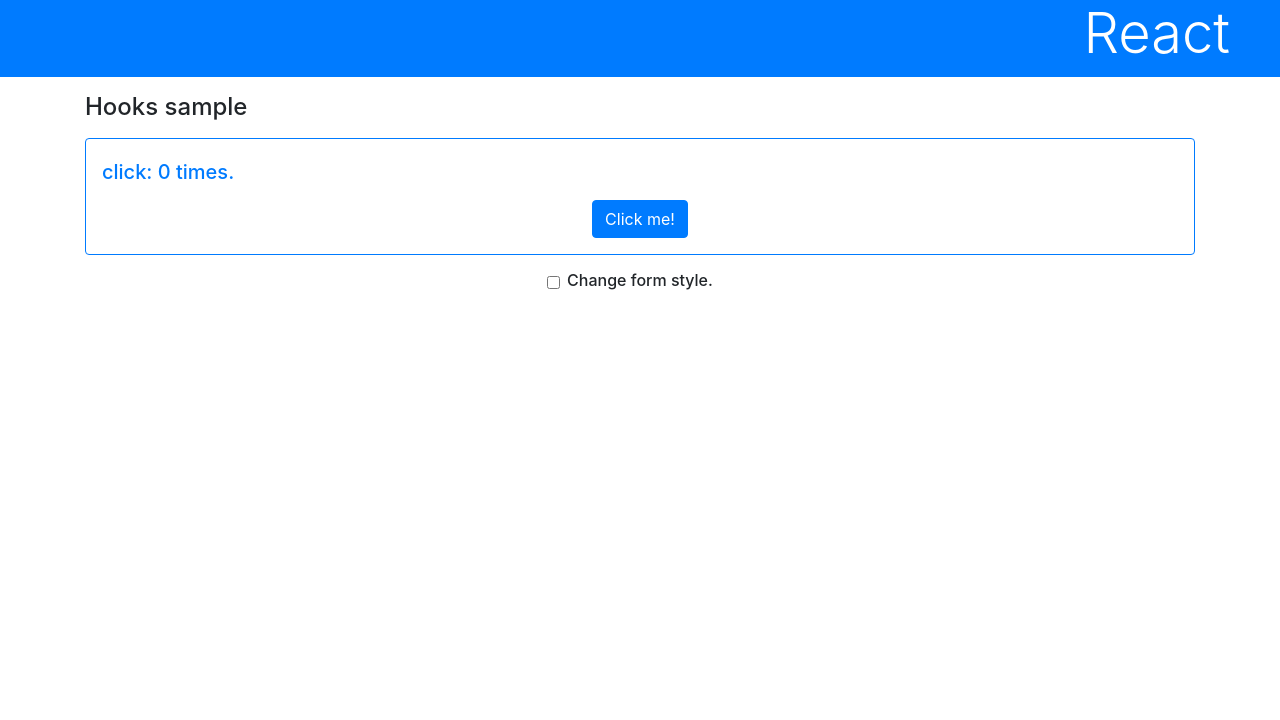
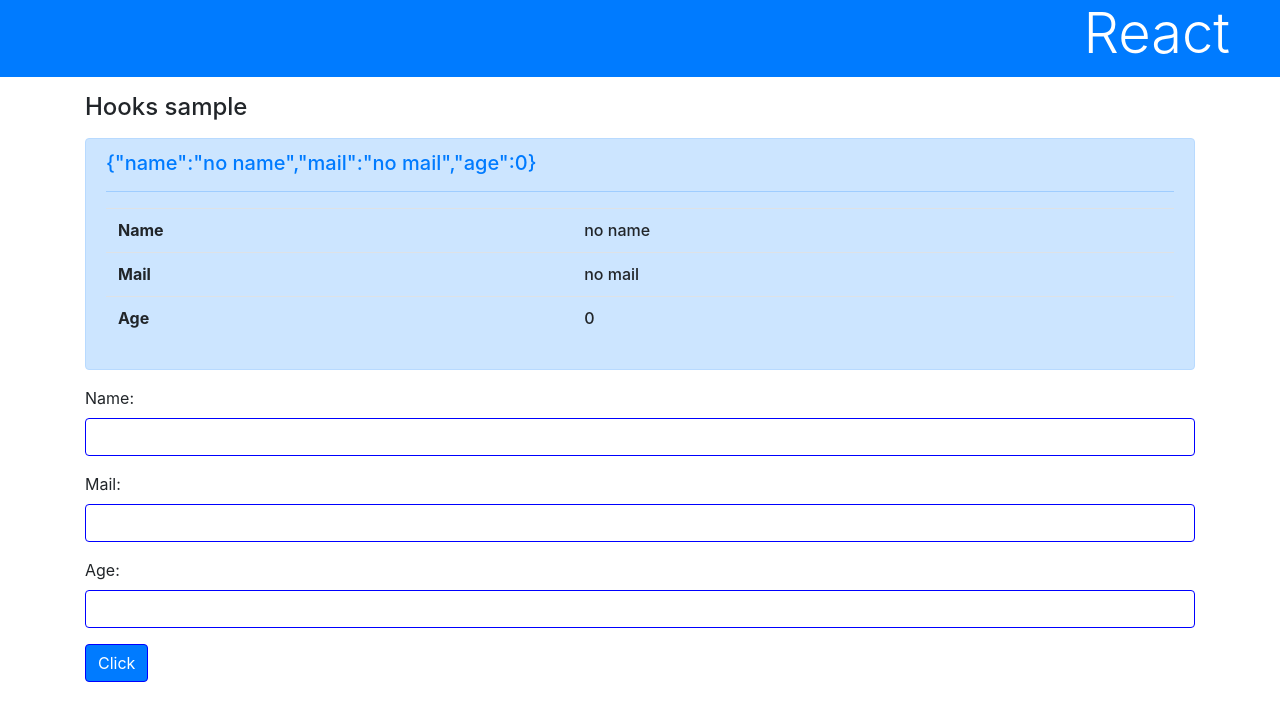
Before and after one commit to TonChan0828/JavaScript, a React (Create React App) app in the folder React/Capter4/react_app/: page / in a window 1280 px wide. Shown: the top 720 px of the page. Built offline with nearby package versions, Linux system fonts and the light colour scheme.

Commit message:
Section4-2

```diff
--- a/React/Capter4/react_app/src/App.js
+++ b/React/Capter4/react_app/src/App.js
@@ -1,40 +1,69 @@
 import React, { useState } from 'react';
 import './App.css';
 
+function AlertMessage(props) {
+  const data = props.data;
+  const msg = JSON.stringify(data);
+
+  return <div className='alert alert-primary h5 text-primary'>
+    <h5>{msg}</h5>
+    <hr />
+    <table className='table h6'>
+      <tbody>
+        <tr><th>Name</th><td>{data.name}</td></tr>
+        <tr><th>Mail</th><td>{data.mail}</td></tr>
+        <tr><th>Age</th><td>{data.age}</td></tr>
+      </tbody>
+    </table>
+  </div>
+  }
+
 function App() {
-  const [count, setCount] = useState(0);
-  const [flag, setFlag] = useState(false);
-  const clickFunc = () => {
-    setCount(count + 1);
+  const [name, setName] = useState("");
+  const [mail, setMail] = useState("");
+  const [age, setAge] = useState("");
+  const [form, setForm] = useState({
+    name:"no name", mail:'no mail',age:0,
+  });
+
+  const doChangeName = (event) => {
+    setName(event.target.value);
   };
-  const changeFlag = (e) => {
-    setFlag(e.target.checked);
+
+  const doChangeMail = (event) => {
+    setMail(event.target.value);
+  };
+
+  const doChangeAge = (event) => {
+    setAge(event.target.value);
+  };
+
+  const doSubmit = (event) => {
+    setForm({ name: name, mail: mail, age: age });
+    event.preventDefault();
   };
 
   return (
     <div>
       <h1 className='bg-primary text-white display-4'>React</h1>
-    <div className='container'>
+      <div className='container'>
         <h4 className='my-3'>Hooks sample</h4>
-        {flag ?
-        <div className='alert alert-primary text-center'>
-          <p className='h5 mb-3'>click: {count} times.</p>
-          <div>
-            <button className='btn btn-primary' onClick={clickFunc}>Click me!</button>
+        <AlertMessage data={form} setData={setForm} />
+        <form onSubmit={doSubmit}>
+          <div className='form-group'>
+            <label>Name:</label>
+            <input type="text" className="form-control" onChange={doChangeName}/>
           </div>
-        </div>
-          :
-         <div className='card p-3 border-primary text-center'>
-          <p className='h5 mb-3 text-left text-primary'>click: {count} times.</p>
-          <div>
-            <button className='btn btn-primary' onClick={clickFunc}>Click me!</button>
+          <div className='form-group'>
+            <label>Mail:</label>
+            <input type="text" className="form-control" onChange={doChangeMail}/>
           </div>
-        </div>
-        }
-        <div className='form-group h6 text-center pt-3'>
-          <input type="checkbox" className="form-check-input" id="check1" onChange={changeFlag} />
-          <label className="form-check-label" htmlFor="check1">Change form style.</label>
-        </div>
+          <div className='form-group'>
+            <label>Age:</label>
+            <input type="text" className="form-control" onChange={doChangeAge}/>
+          </div>
+          <input type="submit" className="btn btn-primary" value="Click"/>
+        </form>
       </div>
     </div>
   )
```
